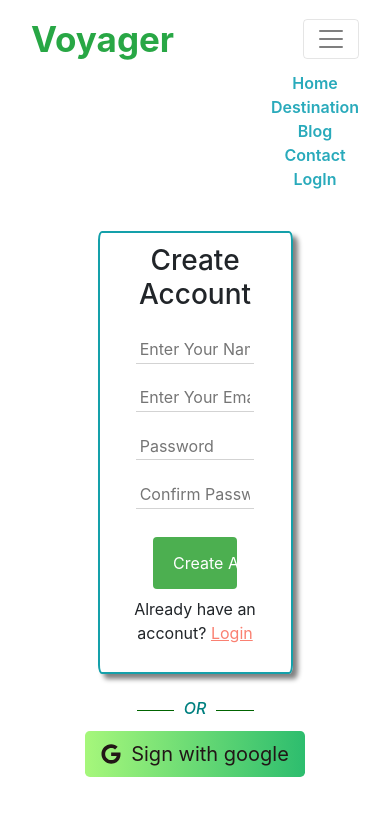
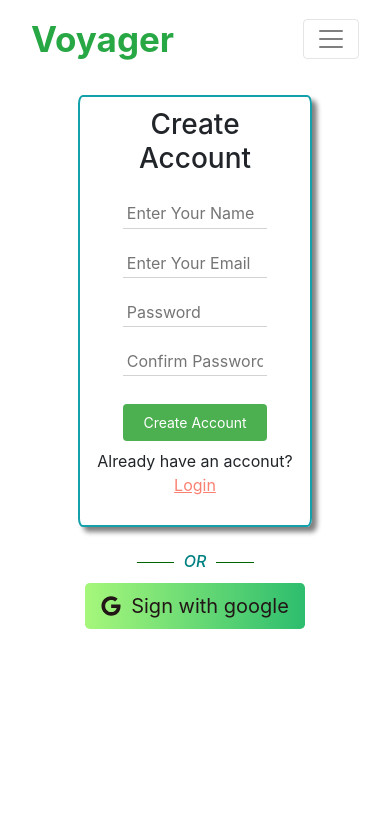
Before and after one commit to Genius15066/Voyager, a React (Create React App) app: page /login in a window 390 px wide. Shown: the top 816 px of the page. Built offline with nearby package versions, Linux system fonts and the light colour scheme.

Commit message:
push again

```diff
--- a/src/components/Destination/Destination.js
+++ b/src/components/Destination/Destination.js
@@ -7,8 +7,6 @@ import './Destination.css'
 
 const Destination = () => {
     const {vehicleName} =useParams();
-    console.log(vehicleName)
-    const[define,setDefine]=useState(true);
     const [result, setResult] = useState(true);
     const [fromInput, setFromInput] = useState('')
     const [toInput, setToInput] = useState('')
--- a/src/components/FormSignUp/FormSignUp.css
+++ b/src/components/FormSignUp/FormSignUp.css
@@ -3,21 +3,18 @@ input{
     border-bottom: 1px solid lightgrey;
     margin-bottom: 20px;
     padding:1% 2%;
-    width:70%
+    width:70%;
 }
 .form-signup{
     border:2px solid rgb(20, 160, 170);
-    width:50%;
+    width:60%;
     padding:3% 3%;
     border-radius: 2%;
     box-shadow: 5px 5px 5px grey;
-
 }
 input[type=submit] {
-    width: 50%;
     background-color: #4CAF50;
     color: white;
-    padding: 14px 20px;
     margin: 8px 0;
     border: none;
     border-radius: 4px;
--- a/src/components/FormSignUp/FormSignUp.js
+++ b/src/components/FormSignUp/FormSignUp.js
@@ -14,6 +14,7 @@ if (!firebase.apps.length) {
 }
 
 const FormSignUp = () => {
+
     const [newUser, setNewUser] = useState(true)
     const [loggedInUser, setLoggedInUser] = useContext(UserContext)
     const history = useHistory();
@@ -38,12 +39,7 @@ const FormSignUp = () => {
             const passwordNumber = /\d{1}/.test(e.target.value);
             isFieldValid = isPasswordValid && passwordNumber;
         }
-       if((e.target.name==="password")!==(e.target.name==="confirm_password")){
-        const passwordValidation = { ...user };
-        passwordValidation.errorPassword = "password dont match";
-        setUser(passwordValidation);
-        console.log(user)
-       }
+
 
         if (isFieldValid) {
             const newUserInfo = { ...user };
@@ -61,7 +57,7 @@ const FormSignUp = () => {
                     const newUserInfo = { ...user };
                     newUserInfo.error = " ";
                     setUser(newUserInfo);
-                    console.log(result.user)
+                    console.log(user)
                     const {email } = result.user;
                     const signedInUser = {
                         name: user.name,
@@ -70,7 +66,7 @@ const FormSignUp = () => {
                     updateUserName(user.name);
                     setLoggedInUser(signedInUser);
                     history.replace(from);
-                    console.log(loggedInUser)
+
                 })
                 .catch((error) => {
                     const newUserInfo = { ...user };
@@ -85,20 +81,20 @@ const FormSignUp = () => {
                     const newUserInfo = { ...user };
                     newUserInfo.error = " ";
                     setUser(newUserInfo);
-                    updateUserName(user.name);
-                    const { displayName, email } = result.user;
+                    const { email } = result.user;
                     const signedInUser = {
-                        name: displayName,
+                        name: user.name,
                         email: email
                     }
+                    updateUserName(user.name);
                     setLoggedInUser(signedInUser);
                     console.log(signedInUser);
                     history.replace(from)
+                    console.log(loggedInUser)
                 })
                 .catch((error) => {
                     const newUserInfo = { ...user };
-                    newUserInfo.error = error.message;
-                    newUserInfo.success = false;
+                    newUserInfo.error=error.message;
                     setUser(newUserInfo)
                 });
         }
@@ -130,7 +126,7 @@ const FormSignUp = () => {
 
 
 
-            <form onSubmit={handleSubmit}>
+            <form  onSubmit={handleSubmit}>
                 {
                     newUser === true && <>
                         <input type="text" name="name" placeholder="Enter Your Name" onBlur={handleBlur} required /> <br />
@@ -138,8 +134,8 @@ const FormSignUp = () => {
                         <small style={{ color: 'red' }}>{user.error}</small>
                         <input type="password" id="password" name="password" placeholder="Password" onBlur={handleBlur} required /> <br />
                         <input type="password" id="confirm_password" name="confirm_password" placeholder="Confirm Password" onBlur={handleBlur} required /> <br />
-                        <small style={{ color: 'red' }}>{user.errorPassword}</small>
-                        <input type="submit" value="Create Account" />
+
+                        <input type="submit" className="p-2 btn-sm" value="Create Account" />
                     </>
                 }
                 {
--- a/src/components/Header/Header.css
+++ b/src/components/Header/Header.css
@@ -19,3 +19,8 @@
     font-size:35px;
     font-weight:bold;
 }
+.user-name{
+    color:teal;
+    text-shadow: 2px 2px 5px teal;
+    width:auto;
+}
--- a/src/components/Header/Header.js
+++ b/src/components/Header/Header.js
@@ -13,15 +13,14 @@ const Header = () => {
 
                         <Navbar.Brand className="title text-success" href="/home">Voyager</Navbar.Brand>
                         <Navbar.Toggle aria-controls="basic-navbar-nav" />
-                        <Navbar.Collapse  className="d-flex justify-content-end  justify-content-md-end">
-                            <Nav >
-                                <Link className="px-md-4  py-md-2 mt-sm-3 mt-md-0 link-nav" to="/home" style={{textDecoration:'none'}}>Home</Link>
-                                <Link className="px-md-4  py-md-2  link-nav" to="/destination" style={{textDecoration:'none'}}>Destination</Link>
-                                <Link className="px-md-4  py-md-2  link-nav" to="/blog" style={{textDecoration:'none'}}>Blog</Link>
-                                <Link className="px-md-4  py-md-2  link-nav" to="/contact" style={{textDecoration:'none'}}>Contact</Link>
-                                <Link  className="px-md-4  py-md-2  link-nav" to="/login" style={{textDecoration:'none'}}>LogIn</Link>
-                                <h5 className="mt-2" style={{color:'teal'}}>{loggedInUser.name}</h5>
-
+                        <Navbar.Collapse  className="d-md-flex  justify-content-md-end">
+                            <Nav className="d-flex justify-content-sm-center ">
+                                <Link className="px-md-4  py-md-2 mb-2 mb-md-0 link-nav" to="/home" style={{textDecoration:'none'}}>Home</Link>
+                                <Link className="px-md-4  py-md-2 mb-2 mb-md-0 link-nav" to="/destination" style={{textDecoration:'none'}}>Destination</Link>
+                                <Link className="px-md-4  py-md-2 mb-2 mb-md-0 link-nav" to="/blog" style={{textDecoration:'none'}}>Blog</Link>
+                                <Link className="px-md-4  py-md-2 mb-2 mb-md-0 link-nav" to="/contact" style={{textDecoration:'none'}}>Contact</Link>
+                                <Link  className="px-md-4  py-md-2 mb-2 mb-md-0 link-nav" to="/login" style={{textDecoration:'none'}}> LogIn</Link>
+                                <h5 className="mt-2 text-center user-name" >{loggedInUser.name}</h5>
                             </Nav>
                         </Navbar.Collapse>
                     </Navbar>
--- a/src/components/Home/Home.js
+++ b/src/components/Home/Home.js
@@ -9,6 +9,7 @@ const Home = () => {
     useEffect(() => {
         setVehicleType(data);
     }, [])
+    console.log(vechicleType)
     return (
         <div >
             <div className="background">
--- a/src/components/Vehicle/Vehicle.css
+++ b/src/components/Vehicle/Vehicle.css
@@ -1,7 +1,7 @@
 .card-style{
     height:auto;
     border:none;
-    background-color:rgb(23, 192, 46);
+    background:linear-gradient(45deg,#437c25,#78ffd6);
 }
 .card-image{
     height:210px;
--- a/src/components/Vehicle/Vehicle.js
+++ b/src/components/Vehicle/Vehicle.js
@@ -13,7 +13,7 @@ const Vehicle = (props) => {
     }
 
     return (
-        <Col md={5} xs={10} className="mt-5 mb-2" >
+        <Col lg={6} xs={10} className="mt-5 mb-2" >
             <Card onClick={()=>handleVehicleType(props.vehicleType.name)} className="card-style d-flex justify-content-center align-items-center p-3">
                 <Card.Img src={img} className="card-image" />
                 <Card.Body className="text-center">
```
